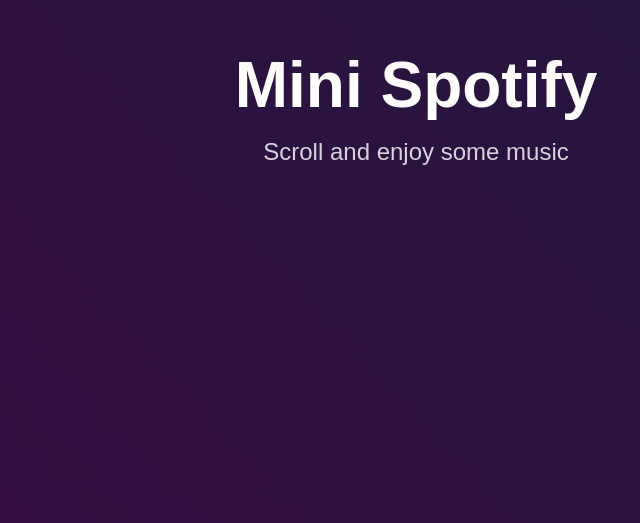
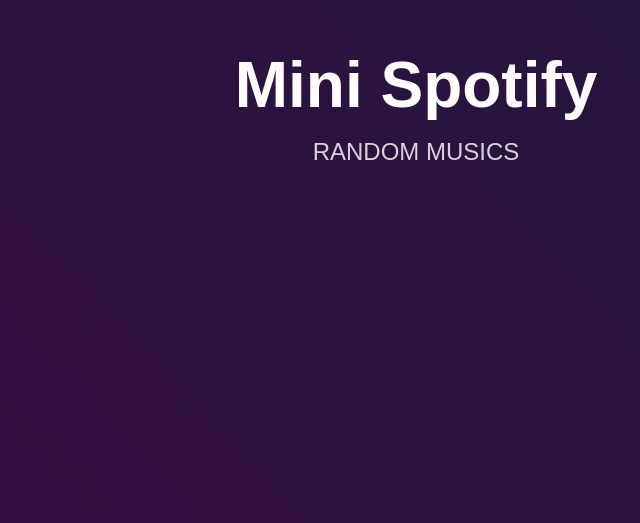
Before and after one commit to ChesterMendozaa/practice, a plain HTML site: page styles/index.html in a window 1280 px wide. Shown: the part 277-800 px from the top of the page, without its empty margins (224-864 px from the left). Drawn offline with Linux system fonts and the light colour scheme.

Commit message:
Update index.html

```diff
--- a/styles/index.html
+++ b/styles/index.html
@@ -10,7 +10,7 @@
 
     <section class="landing">
         <h1>Mini Spotify</h1>
-        <p>Scroll and enjoy some music</p>
+        <p>RANDOM MUSICS</p>
         <div class="scroll-down" onclick="scrollToNextSection()">Scroll Down ▼</div>
     </section>
 
```
